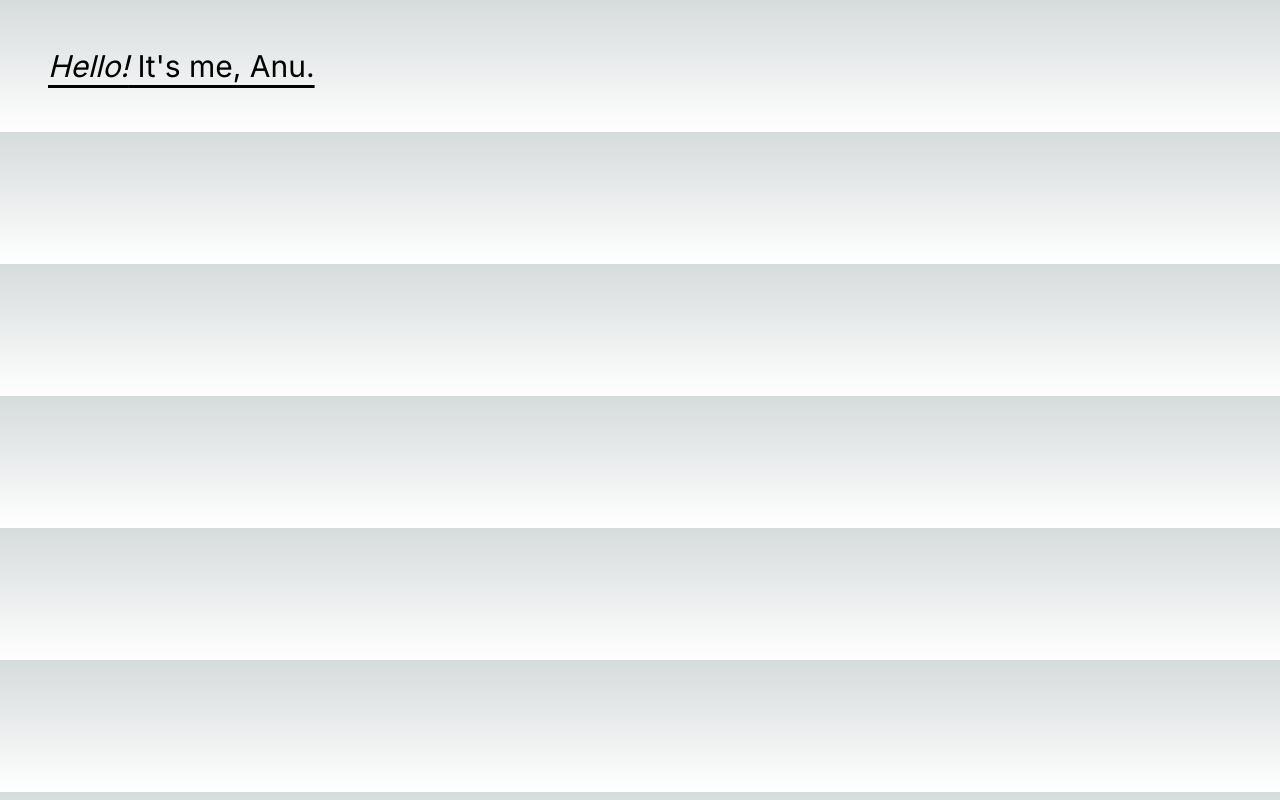
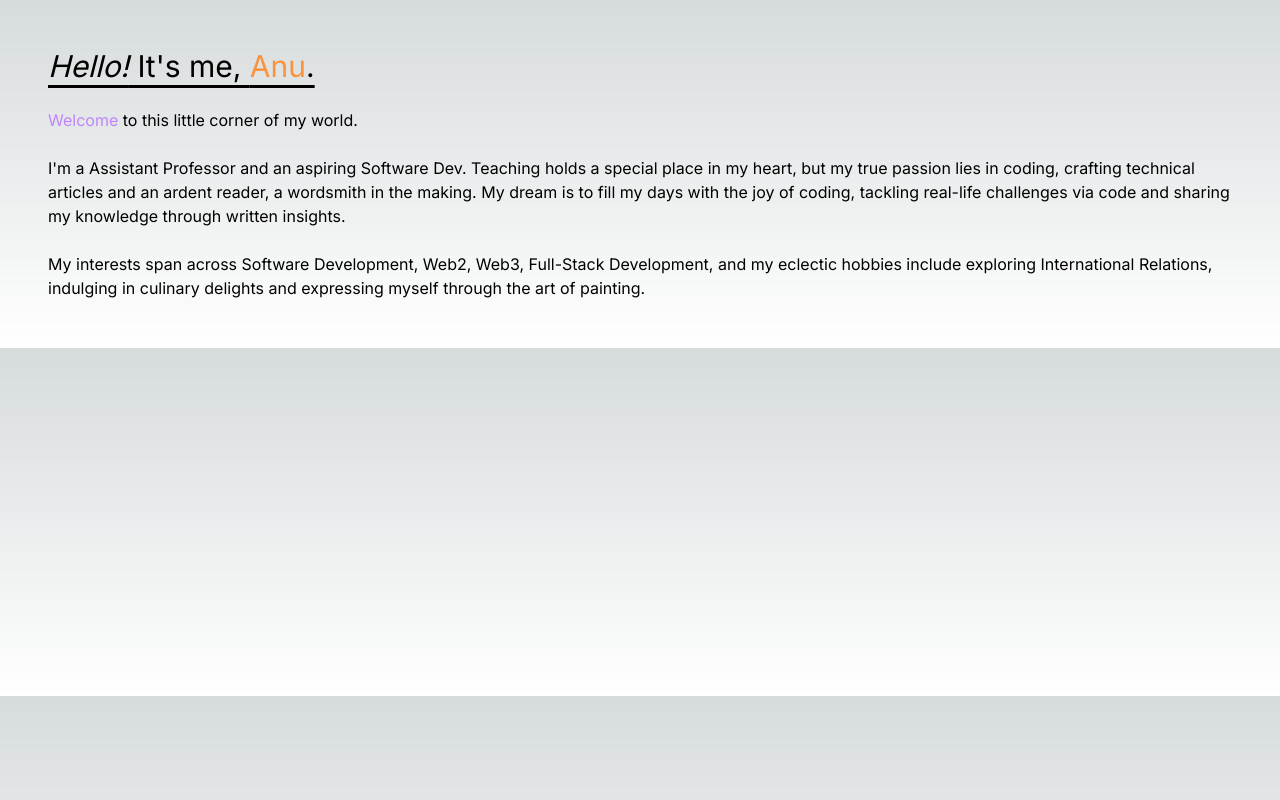
Before and after one commit to anupama12sg/landing_page, a Next.js app: page / in a window 1280 px wide. Built offline with nearby package versions, Linux system fonts and the light colour scheme.

Commit message:
Changed the color of my name, added paras

```diff
--- a/src/app/page.js
+++ b/src/app/page.js
@@ -4,11 +4,13 @@ export default function Home() {
   return (
     <div className="m-12">
 
-    <p className="text-3xl underline underline-offset-8"><span className="italic">Hello!</span> It's me, Anu.</p>
-
-
-
-
+      <p className="text-3xl underline underline-offset-8"><span className="italic">Hello!</span> It's me, <span class="text-orange-400">Anu</span>.</p>
+      <br></br>
+      <p><span className="text-purple-400">Welcome </span> to this little corner of my world.</p>
+      <br></br>
+      <p>I'm a Assistant Professor and an aspiring Software Dev. Teaching holds a special place in my heart, but my true passion lies in coding, crafting technical articles and an ardent reader, a wordsmith in the making. My dream is to fill my days with the joy of coding, tackling real-life challenges via code and sharing my knowledge through written insights.  </p>
+      <br></br>
+      <p>My interests span across Software Development, Web2, Web3, Full-Stack Development, and my eclectic hobbies include exploring International Relations, indulging in culinary delights and expressing myself through the art of painting.</p>
     </div>
   );
 }
```
